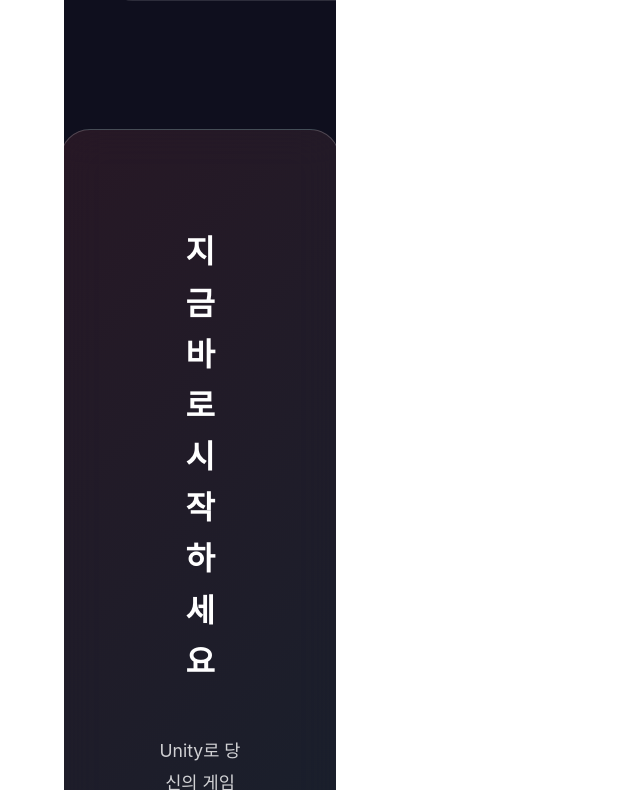
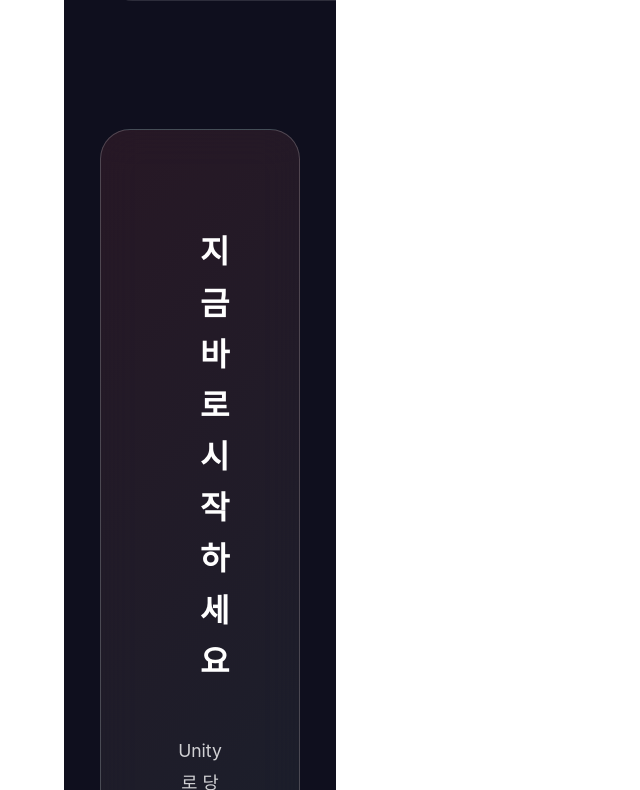
Before and after one commit to jjc6252498/unity-dev-site, a Vue app: page /learn in a window 1280 px wide. Shown: the part 4070-4860 px from the top of the page, without its empty margins (0-640 px from the left). Built offline with nearby package versions, Linux system fonts and the light colour scheme.

Commit message:
Update: 수정사항 반영

```diff
--- a/src/views/LearnView.vue
+++ b/src/views/LearnView.vue
@@ -555,10 +555,12 @@ const steps = [
   overflow: visible;
   height: auto;
   min-height: 300px;
-  display: block;
-  width: 100%;
+  display: flex;
+  flex-direction: column;
+  align-items: center;
+  width: 80%;
   max-width: 800px;
-  min-width: 280px;
+  min-width: 200px;
   box-sizing: border-box;
   z-index: 100;
   margin: 0 auto;
```
